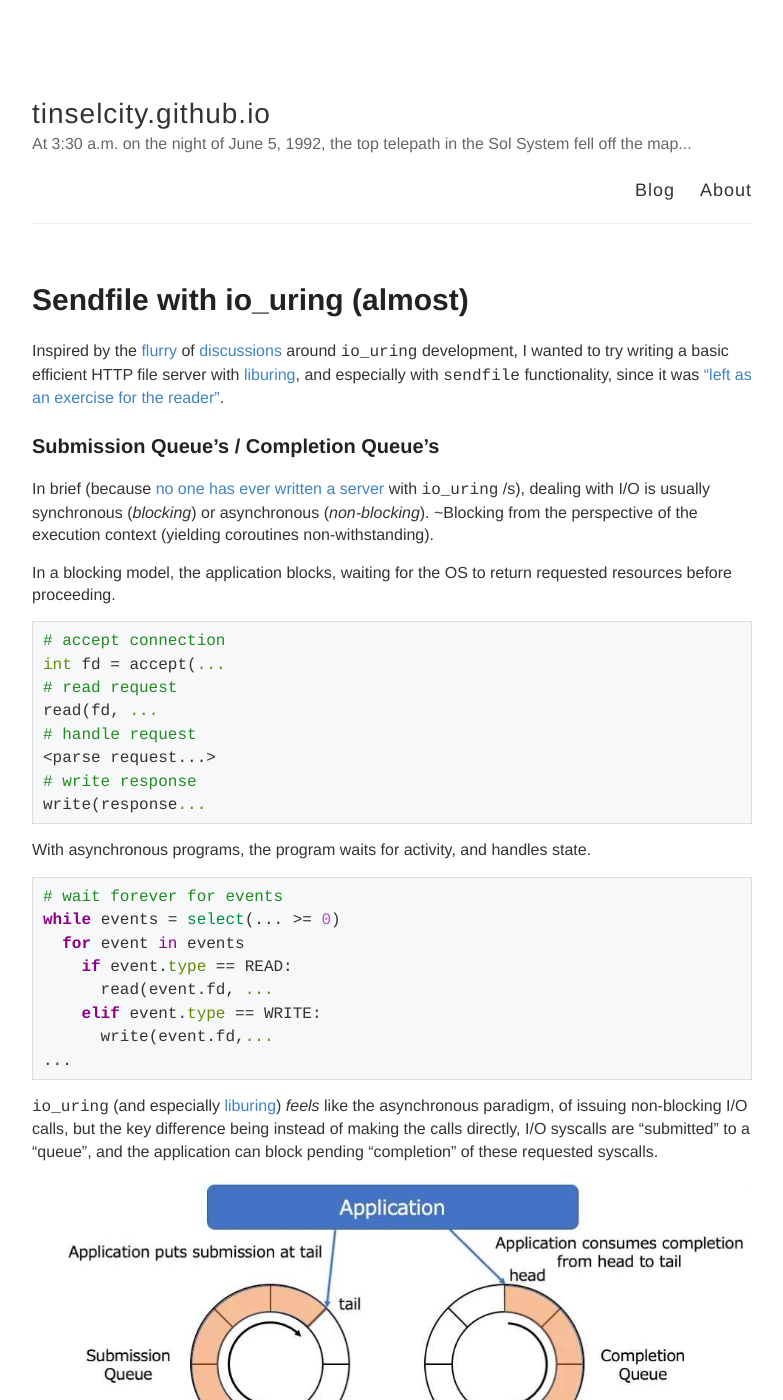
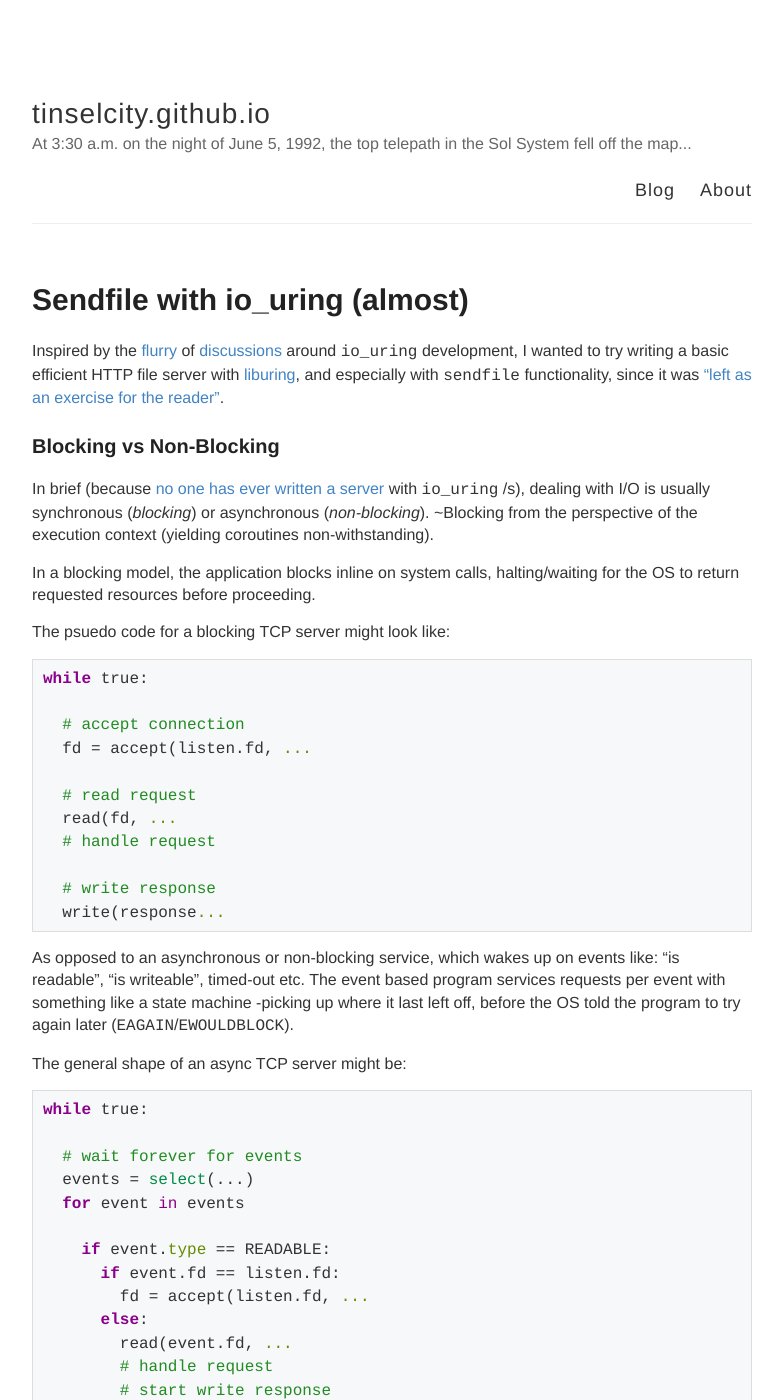
Before and after one commit to tinselcity/tinselcity.github.io, a Jekyll site: the page built from _posts/2023-4-24-Sendfile-W-Iouring.md, in a window 1280 px wide and 1400 px high. Shown: the whole window, without its empty margins (248-1031 px from the left). Built offline with Jekyll 4.4.1, drawn with Linux system fonts in a browser that asks for light colours; some of the changed text lies outside the part shown.

Commit message:
cleanup.

````diff
--- a/_posts/2023-4-24-Sendfile-W-Iouring.md
+++ b/_posts/2023-4-24-Sendfile-W-Iouring.md
@@ -5,40 +5,60 @@ title: Sendfile with io_uring (almost)
 
 Inspired by the [flurry](https://despairlabs.com/blog/posts/2021-06-16-io-uring-is-not-an-event-system/) of [discussions](https://developers.redhat.com/articles/2023/04/12/why-you-should-use-iouring-network-io) around `io_uring` development, I wanted to try writing a basic efficient HTTP file server with [liburing](https://github.com/axboe/liburing), and especially with `sendfile` functionality, since it was ["left as an exercise for the reader"](https://lwn.net/Articles/810491/).
 
-### Submission Queue's / Completion Queue's
+### Blocking vs Non-Blocking
 
 In brief (because [no one has ever written a server](https://github.com/search?q=io_uring_submit) with `io_uring` /s), dealing with I/O is usually synchronous (_blocking_) or asynchronous (_non-blocking_).  ~Blocking from the perspective of the execution context (yielding coroutines non-withstanding).
 
-In a blocking model, the application blocks, waiting for the OS to return requested resources before proceeding.
+In a blocking model, the application blocks inline on system calls, halting/waiting for the OS to return requested resources before proceeding.
+
+The psuedo code for a blocking TCP server might look like:
 
 ```python
-# accept connection
-int fd = accept(...
-# read request
-read(fd, ...
-# handle request
-<parse request...>
-# write response
-write(response...
+while true:
+
+  # accept connection
+  fd = accept(listen.fd, ...
+
+  # read request
+  read(fd, ...
+  # handle request
+
+  # write response
+  write(response...
 ```
 
-With asynchronous programs, the program waits for activity, and handles state.
+As opposed to an asynchronous or non-blocking service, which wakes up on events like: "is readable", "is writeable", timed-out etc.  The event based program services requests per event with something like a state machine -picking up where it last left off, before the OS told the program to try again later (`EAGAIN`/`EWOULDBLOCK`).
 
+The general shape of an async TCP server might be:
 ```python
-# wait forever for events
-while events = select(... >= 0)
+while true:
+
+  # wait forever for events
+  events = select(...)
   for event in events
-    if event.type == READ:
-      read(event.fd, ...
-    elif event.type == WRITE:
+
+    if event.type == READABLE:
+      if event.fd == listen.fd:
+        fd = accept(listen.fd, ...
+      else:
+        read(event.fd, ...
+        # handle request
+        # start write response
+        write(event.fd,...
+
+    elif event.type == WRITEABLE:
       write(event.fd,...
 ...
 ```
+
+### Submission Queues and Completion Queues
 
 `io_uring` (and especially [liburing](https://github.com/axboe/liburing)) _feels_ like the asynchronous paradigm, of issuing non-blocking I/O calls, but the key difference being instead of making the calls directly, I/O syscalls are "submitted" to a "queue", and the application can block pending "completion" of these requested syscalls.
 
 ![img](https://github.com/tinselcity/tinselcity.github.io/blob/master/images/io_uring.jpg?raw=true "io_uring")
 *Source: https://medium.com/nttlabs/rust-async-with-io-uring-db3fa2642dd4*
+
+A TCP server w/ `io_uring` (liburing) might look like
 
 ```python
 # prime the pump with a first submission
@@ -61,15 +81,15 @@ while (io_uring_wait_cqe(&ring, cqe,...
     io_uring_submit(ring)
 
   if cqe.type == READ:
-    <handle read request data>
-    # submit write request
+    # handle request
+    # submit write request (for response)
     sqe = io_uring_get_sqe(&ring)
     io_uring_prep_writev(sqe, ...
     io_uring_submit(ring)
   ...
 ```
 
-The application chains submissions, and in some cases resubmits (for `accept`) to the "submission" queue and waits for any completed/failed calls from the "completion queue".
+The application chains submissions, and in some cases resubmits (for `accept`) to the submission queue and waits for any completed/failed calls from the completion queue.
 
 ### Splicing w/ `io_uring`
 
````
